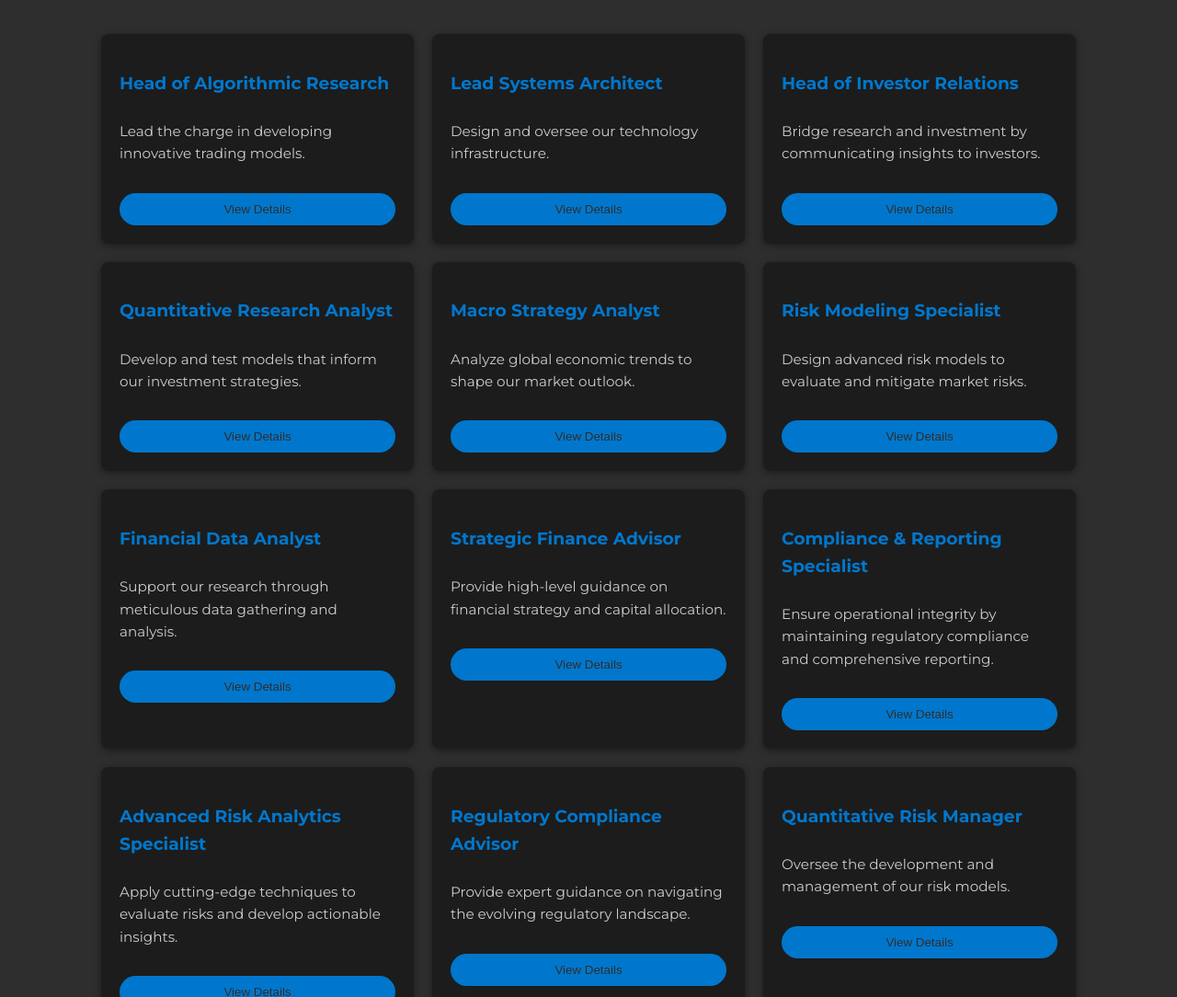
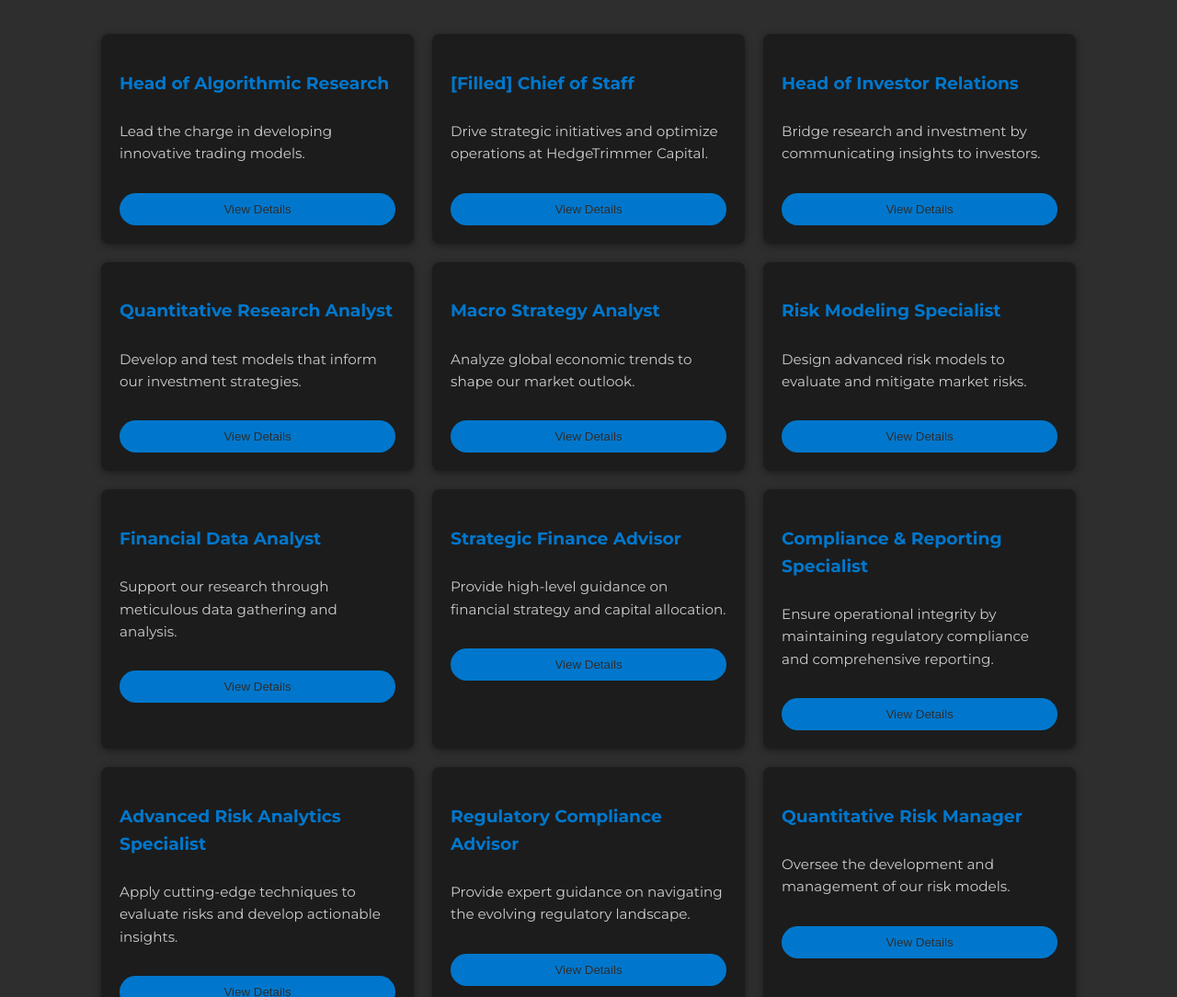
Before and after one commit to Dexteritize/dexteritize.github.io, a plain HTML site: page jobs.html in a window 1280 px wide. Shown: the part 241-1325 px from the top of the page at 92% size. Drawn offline with Linux system fonts and the light colour scheme.

Commit message:
website v13 - new Chief of Staff

```diff
--- a/jobs.html
+++ b/jobs.html
@@ -158,31 +158,33 @@
         </div>
       </div>
 
-      <!-- Job Card 2: Lead Systems Architect -->
+      <!-- Job Card: Chief of Staff -->
       <div class="job-card">
-        <h3>Lead Systems Architect</h3>
-        <p>Design and oversee our technology infrastructure.</p>
+        <h3>[Filled] Chief of Staff</h3>
+        <p>Drive strategic initiatives and optimize operations at HedgeTrimmer Capital.</p>
         <button class="toggle-btn" onclick="toggleDetails(this)">View Details</button>
         <div class="details">
-          <p><strong>Description:</strong> HedgeTrimmer Capital is seeking a Lead Systems Architect to design and oversee our technology infrastructure in this volunteer research role. Your expertise will ensure that our research and trading platforms are robust, secure, and scalable.</p>
+          <p><strong>Description:</strong> HedgeTrimmer Capital is seeking a Chief of Staff to play a pivotal role in strategic planning, organizational effectiveness, and operational execution. As a key advisor, you will work closely with leadership to ensure alignment with the firm’s mission and goals.</p>
           <p><strong>Responsibilities:</strong></p>
           <ul>
-            <li>Design, implement, and maintain IT systems to support research operations.</li>
-            <li>Integrate research tools with trading and data management systems.</li>
-            <li>Oversee cybersecurity measures and ensure data integrity.</li>
-            <li>Collaborate with technical and research teams to innovate system solutions.</li>
+            <li>Oversee and drive strategic initiatives, ensuring alignment across departments.</li>
+            <li>Manage critical projects and cross-functional workflows to enhance efficiency.</li>
+            <li>Analyze operational challenges and implement data-driven solutions.</li>
+            <li>Support leadership with decision-making through research, reporting, and strategic recommendations.</li>
+            <li>Facilitate internal communication and coordinate leadership meetings.</li>
           </ul>
           <p><strong>Qualifications:</strong></p>
-          <ul>
-            <li>Demonstrated experience in systems architecture and IT infrastructure.</li>
-            <li>Strong background in network security, cloud services, and data management.</li>
-            <li>Proficiency with modern tech stacks and development best practices.</li>
-            <li>Excellent problem-solving and collaborative skills.</li>
-          </ul>
-          <p><strong>Volunteer Opportunity:</strong> Leverage your technical expertise to build the backbone of a forward-thinking hedge fund.</p>
-          <a class="apply-btn" href="#" onclick="return generateMailto(this)">Apply Now</a>
+        <ul>
+          <li>Strong background in business strategy, operations, or management consulting.</li>
+          <li>Excellent analytical, communication, and problem-solving skills.</li>
+          <li>Ability to manage multiple high-priority initiatives with a proactive approach.</li>
+          <li>Experience in financial services, technology, or hedge fund operations is a plus.</li>
+        </ul>
+        <p><strong>Volunteer Opportunity:</strong> Leverage your leadership and strategic expertise to shape the growth of a forward-thinking hedge fund.</p>
+        <a class="apply-btn" href="#" onclick="return generateMailto(this)">Apply Now</a>
         </div>
       </div>
+
 
       <!-- Job Card 3: Head of Investor Relations -->
       <div class="job-card">
```
Also changed, not shown: index.html (+1 -1 lines).
